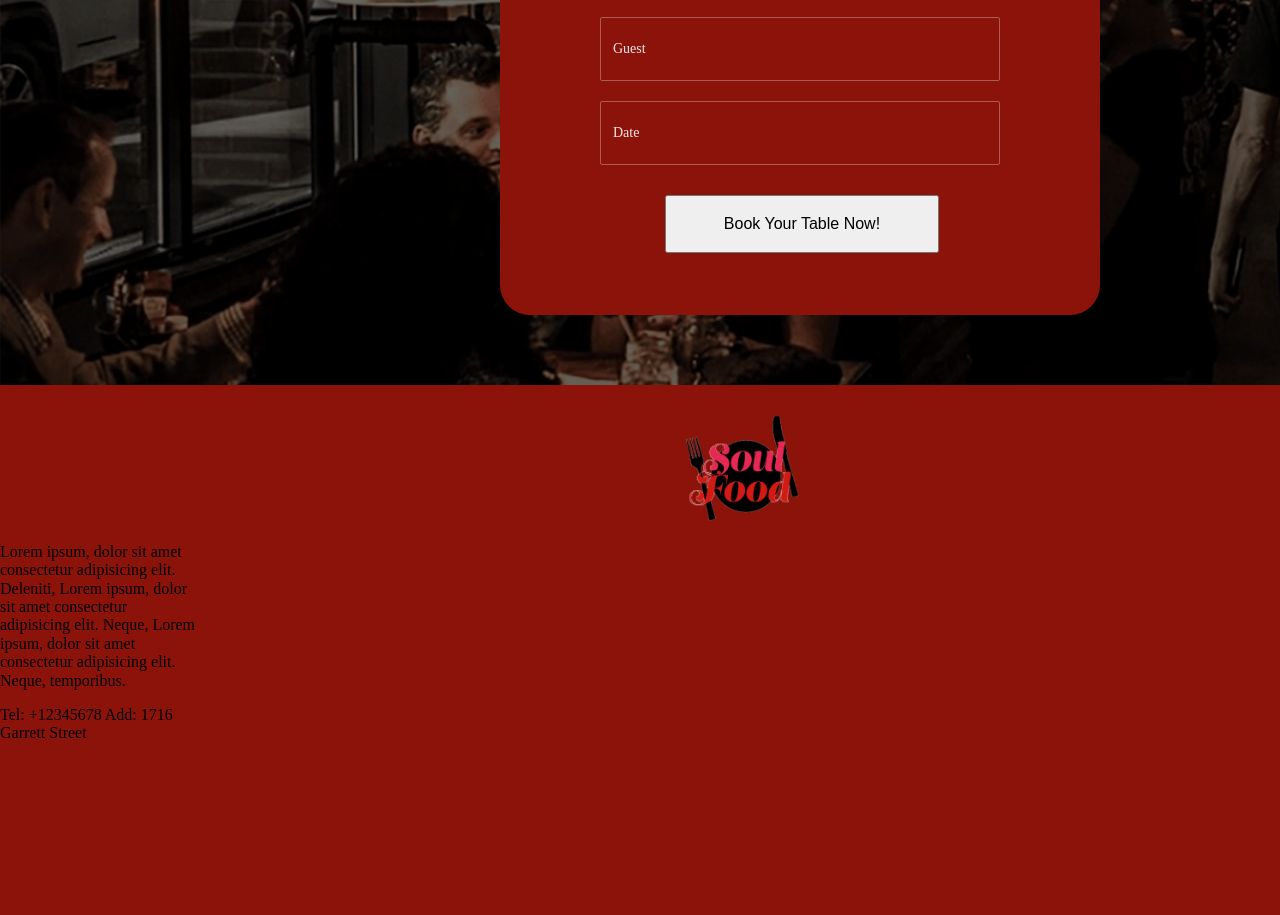
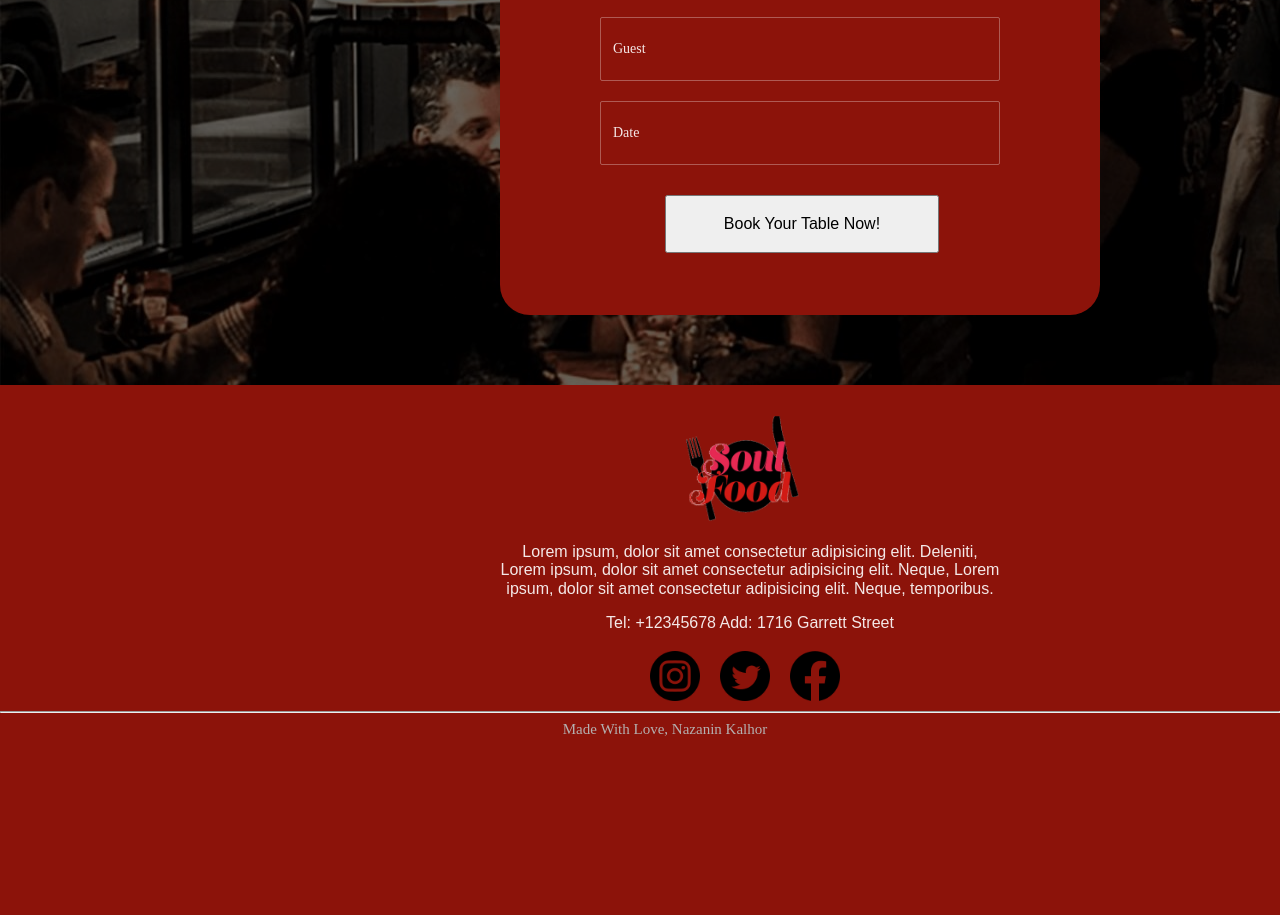
Before and after one commit to nazaninkalhor/SoulFood, a plain HTML site: page src/index.html in a window 1280 px wide. Shown: the part 2542-3457 px from the top of the page. After the commit the page ends 3287 px from the top, so only its background shows below. Drawn offline with Linux system fonts and the light colour scheme.

Commit message:
It's Done!

```diff
--- a/src/css/styles.css
+++ b/src/css/styles.css
@@ -263,8 +263,8 @@ h1 {
 }
 #contact {
   background-color: #8c130a;
-  height: 500px;
-  width: 200px;
+  height: 330px;
+  width: 100%;
 }
 #logo1 {
   position: relative;
@@ -274,3 +274,38 @@ h1 {
   align-items: center;
   margin-left: 686px;
 }
+.contactInfo {
+  font: 20px;
+  color: rgba(255, 255, 255, 0.9);
+  font-family: Arial, Helvetica, sans-serif;
+  text-align: center;
+  justify-content: center;
+  margin-left: 500px;
+  height: 40px;
+  width: 500px;
+}
+.Icons {
+  list-style-type: none;
+  position: absolute;
+  display: flex;
+  margin-left: 600px;
+  margin-top: 68px;
+}
+.Icons img {
+  margin-left: 10px;
+  margin-right: 10px;
+  align-items: center;
+  height: 50px;
+  width: 50px;
+}
+#hr {
+  color: #b4b0b0;
+  margin-top: 128px;
+}
+#copyright {
+  color: #b4b0b0;
+  text-align: center;
+  margin-left: 50px;
+  font-size: 15px;
+  margin-top: 0px;
+}
--- a/src/index.html
+++ b/src/index.html
@@ -110,7 +110,9 @@
     </section>
     <section id="contact">
       <div>
-        <img src="../src/images/Logo.png" alt="sould food logo" id="logo1" />
+        <img src="./images/Logo.png" alt="sould food logo" id="logo1" />
+      </div>
+      <div class="contactInfo">
         <p>
           Lorem ipsum, dolor sit amet consectetur adipisicing elit. Deleniti,
           Lorem ipsum, dolor sit amet consectetur adipisicing elit. Neque, Lorem
@@ -118,6 +120,27 @@
         </p>
         <p>Tel: +12345678 Add: 1716 Garrett Street</p>
       </div>
+      <div>
+        <ul class="Icons">
+          <li>
+            <a href="http://instagram.com"
+              ><img src="./images/instagram.png" alt="Instagram Icon"
+            /></a>
+          </li>
+          <li>
+            <a href="http://twitter.com"
+              ><img src="./images/twitter.png" alt="Twitter Icon"
+            /></a>
+          </li>
+          <li>
+            <a href="http://facebook.com"
+              ><img src="./images/facebook.png" alt="facebook Icon"
+            /></a>
+          </li>
+        </ul>
+      </div>
+      <hr id="hr" />
+      <p id="copyright">Made With Love, Nazanin Kalhor</p>
     </section>
   </body>
 </html>
```
Also changed, not shown: src/images/facebook.png (added), src/images/instagram.png (added), src/images/twitter.png (added).
